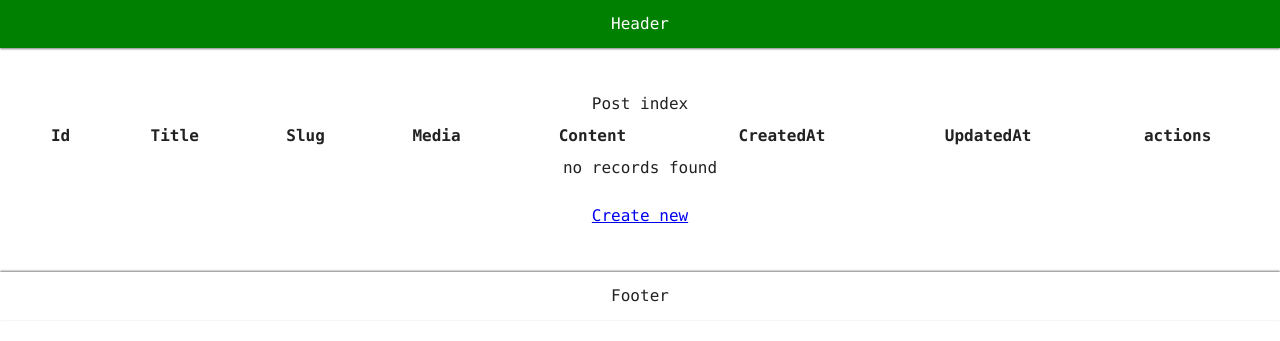
After one commit to nicolasvauche/sf_troisessi, a Symfony app: template templates/post/index.html.twig in a window 1280 px wide. The commit adds this page. Shown: the top 341 px of the page. Run offline with Twig, Linux system fonts and the light colour scheme; the template is opened without the code that fills it, so the values that code supplies are empty; some libraries are stand-ins or nearby versions.

Commit message:
Post CRUD with Maker

```diff
--- /dev/null
+++ b/assets/sass/components/_forms.scss
@@ -0,0 +1,22 @@
+.app-form {
+    margin: 1rem auto;
+    width: 60vw;
+
+    label {
+        margin-bottom: 0.5rem;
+        font-weight: bold;
+        font-size: 1.25rem;
+    }
+
+    .form-control {
+        box-sizing: border-box;
+        padding: 0.5rem 1rem;
+        margin-bottom: 1.5rem;
+        width: 100%;
+    }
+
+    textarea {
+        min-width: 100%;
+        max-width: 100%;
+    }
+}
--- /dev/null
+++ b/assets/sass/components/_tables.scss
@@ -0,0 +1,9 @@
+table{
+    margin-bottom: 2rem;
+    width: 100%;
+
+    th{
+        padding: 1rem;
+        font-weight: bold;
+    }
+}
--- a/assets/sass/styles.scss
+++ b/assets/sass/styles.scss
@@ -4,4 +4,4 @@
 
 @import "layouts/default";
 
-@import "components/grids";
+@import "components/grids", "components/tables", "components/forms";
--- /dev/null
+++ b/templates/post/_delete_form.html.twig
@@ -0,0 +1,4 @@
+<form method="post" action="{{ path('app_post_delete', {'id': post.id}) }}" onsubmit="return confirm('Are you sure you want to delete this item?');">
+    <input type="hidden" name="_token" value="{{ csrf_token('delete' ~ post.id) }}" />
+    <button class="btn">Delete</button>
+</form>
--- /dev/null
+++ b/templates/post/index.html.twig
@@ -0,0 +1,55 @@
+{% extends 'base.html.twig' %}
+
+{% block title %}Post index{% endblock %}
+
+{% block body %}
+    <header class="app-header">
+        Header
+    </header>
+
+    <main class="app-main">
+        <h1>Post index</h1>
+
+        <table class="table">
+            <thead>
+                <tr>
+                    <th>Id</th>
+                    <th>Title</th>
+                    <th>Slug</th>
+                    <th>Media</th>
+                    <th>Content</th>
+                    <th>CreatedAt</th>
+                    <th>UpdatedAt</th>
+                    <th>actions</th>
+                </tr>
+            </thead>
+            <tbody>
+                {% for post in posts %}
+                    <tr>
+                        <td>{{ post.id }}</td>
+                        <td>{{ post.title }}</td>
+                        <td>{{ post.slug }}</td>
+                        <td>{{ post.media }}</td>
+                        <td>{{ post.content }}</td>
+                        <td>{{ post.createdAt ? post.createdAt|date('Y-m-d H:i:s') : '' }}</td>
+                        <td>{{ post.updatedAt ? post.updatedAt|date('Y-m-d H:i:s') : '' }}</td>
+                        <td>
+                            <a href="{{ path('app_post_show', {'id': post.id}) }}">show</a>
+                            <a href="{{ path('app_post_edit', {'id': post.id}) }}">edit</a>
+                        </td>
+                    </tr>
+                {% else %}
+                    <tr>
+                        <td colspan="8">no records found</td>
+                    </tr>
+                {% endfor %}
+            </tbody>
+        </table>
+
+        <a href="{{ path('app_post_new') }}">Create new</a>
+    </main>
+
+    <footer class="app-footer">
+        Footer
+    </footer>
+{% endblock %}
```
Also changed, not shown: src/Controller/PostController.php (added, +78 -0 lines), src/Form/PostType.php (added, +45 -0 lines), templates/post/_form.html.twig (added, +13 -0 lines), templates/post/edit.html.twig (added, +13 -0 lines), templates/post/new.html.twig (added, +21 -0 lines), templates/post/show.html.twig (added, +46 -0 lines), tests/Controller/PostControllerTest.php (added, +141 -0 lines), public/assets/css/styles.min.css, 1 other file.
